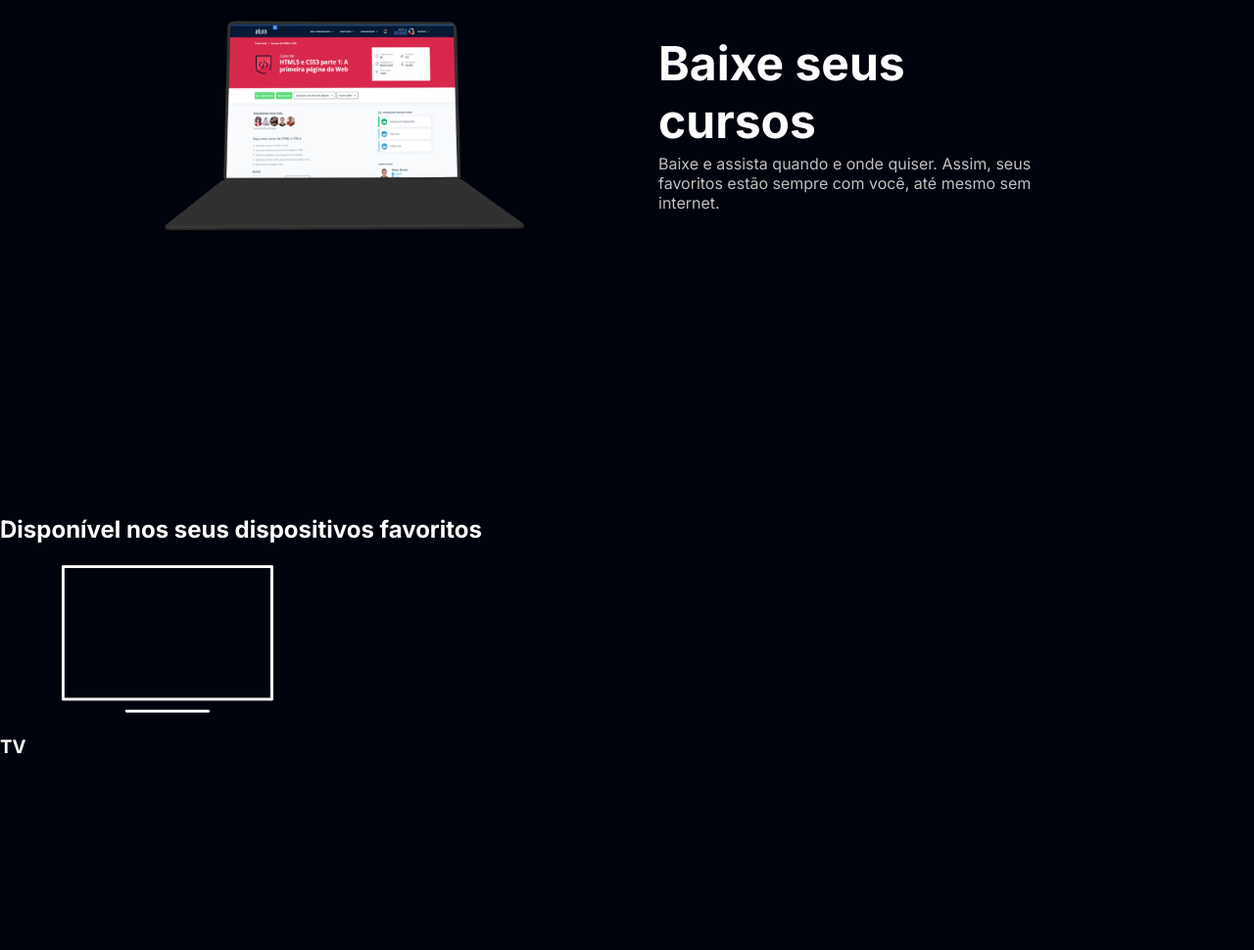
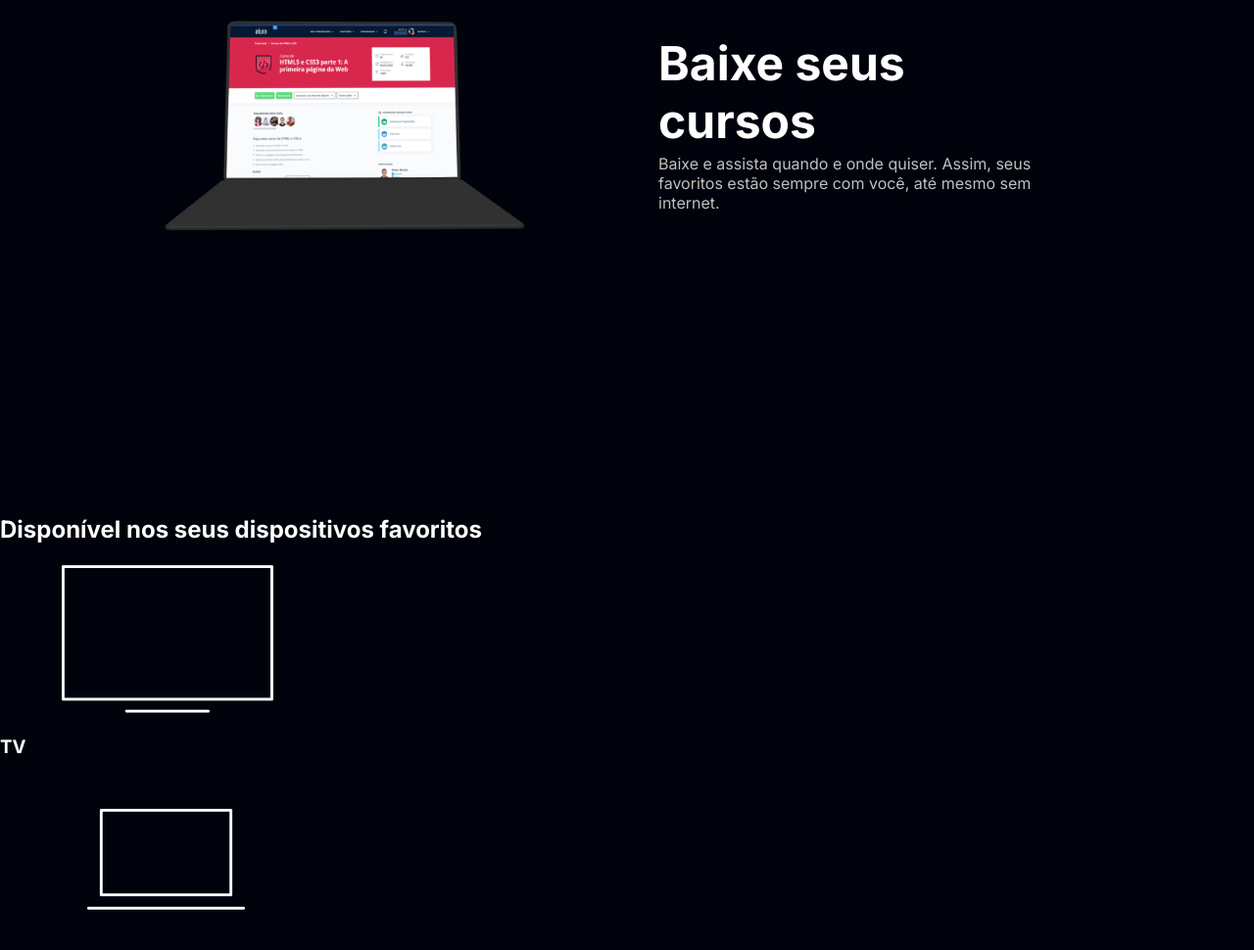
Before and after one commit to Antenor06felipe/projeto-alura-, a plain HTML site: page projeto-alura--main/aluraplus/index.html in a window 1280 px wide. Shown: the part 2674-3644 px from the top of the page at 98% size. Before the commit the page ends 3448 px from the top, so only its background shows below. Drawn offline with Linux system fonts and the light colour scheme.

Commit message:
Add files via upload

```diff
--- a/projeto-alura--main/aluraplus/index.html
+++ b/projeto-alura--main/aluraplus/index.html
@@ -61,7 +61,9 @@
                 <img src="img/tv.png" alt="icone de televisão”">
                 <h3 class=”lista__item”>TV</h3>
                 </li>
-        </ul>
+                <li>
+                    <img src="img/computador.png" alt="icone de computador"
+                </ul>
 </body>
 
 </html>
```
